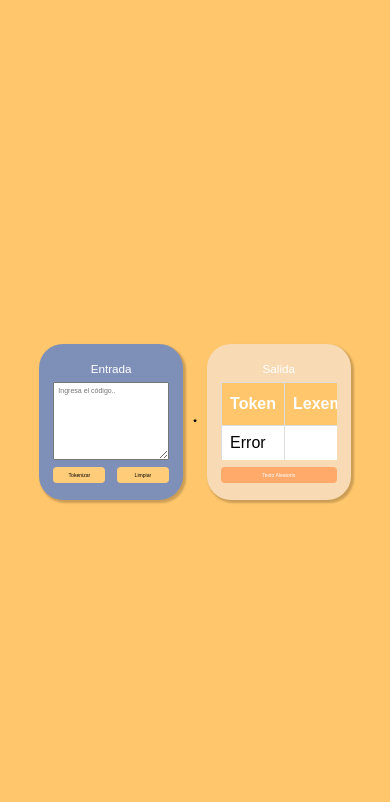
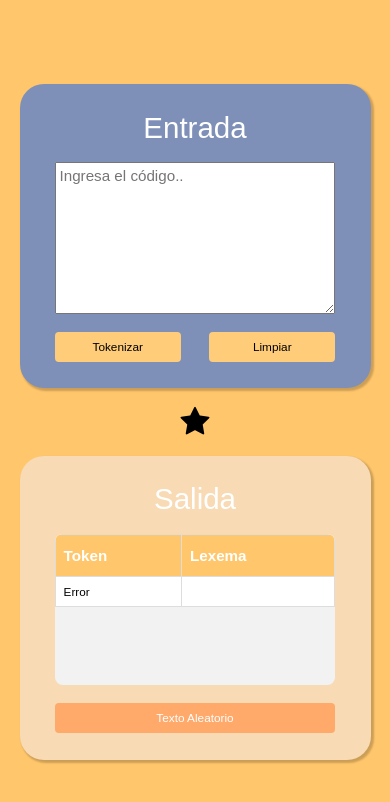
Before and after one commit to rojasfuentes/Tokenizer, a plain HTML site: page index.html in a window 390 px wide. Both pictures are taken after a click on the button "Tokenizar". Drawn offline with Linux system fonts and the light colour scheme; a web font is replaced by a local one.

Commit message:
Finished

```diff
--- a/index.html
+++ b/index.html
@@ -6,7 +6,6 @@
     <meta http-equiv="X-UA-Compatible" content="IE=edge">
     <meta name="viewport" content="width=device-width, initial-scale=1.0">
     <link rel="stylesheet" href="styles.css">
-
     <link rel="stylesheet" href="https://cdnjs.cloudflare.com/ajax/libs/font-awesome/4.7.0/css/font-awesome.min.css">
 </head>
 <title>Tokenizador</title>
@@ -32,7 +31,7 @@
                 Salida
             </div>
             <div class="salida_output">
-                <table id="customers">
+                <table id="salida_table">
                     <tr>
                         <th>Token</th>
                         <th>Lexema</th>
--- a/script.js
+++ b/script.js
@@ -21,7 +21,7 @@ document.addEventListener("DOMContentLoaded", function () {
     tokenBtn.addEventListener("click", function () {
         tbody.innerHTML = "";
 
-        let input = entrada.value.replace(/\n/g, " "); // Reemplazar los enter por espacio
+        let input = entrada.value.replace(/\n/g, " ");
         input = separarNumerosYCadena(input);
         const tokens = input.split(" ");
 
@@ -29,34 +29,34 @@ document.addEventListener("DOMContentLoaded", function () {
             const token = tokens[i];
             let tipo, lexema;
 
-            if (token.match(/^[a-zA-Z_]\w*$/)) { // Identificador
+            if (token.match(/^[a-zA-Z_]\w*$/)) {
                 tipo = "Identificador";
                 lexema = token;
-            } else if (token === "=") { // Igual
+            } else if (token === "=") {
                 tipo = "Igual";
                 lexema = token;
-            } else if (token === "+") { // Suma
+            } else if (token === "+") {
                 tipo = "Más";
                 lexema = token;
-            } else if (token === "-") { // Resta
+            } else if (token === "-") {
                 tipo = "Menos";
                 lexema = token;
-            } else if (token === "*") { // Multiplicación
+            } else if (token === "*") {
                 tipo = "Multiplicación";
                 lexema = token;
-            } else if (token === "/") { // División
+            } else if (token === "/") {
                 tipo = "División";
                 lexema = token;
-            } else if (token === ";") { // Punto y coma
+            } else if (token === ";") {
                 tipo = "Punto y coma";
                 lexema = token;
-            } else if (token === ".") { // Punto
+            } else if (token === ".") {
                 tipo = "Punto";
                 lexema = token;
-            } else if (token.match(/^\d+(\.\d+)?;$/)) { // Número seguido de punto y coma
+            } else if (token.match(/^\d+(\.\d+)?;$/)) {
                 tipo = "Número";
                 lexema = token.replace(";", "");
-            } else if (token.match(/^\d+(\.\d+)?$/)) { // Número
+            } else if (token.match(/^\d+(\.\d+)?$/)) {
                 tipo = "Número";
                 lexema = token;
             } else { // Error
@@ -80,7 +80,7 @@ document.addEventListener("DOMContentLoaded", function () {
         starIcon.classList.add("rotate-once");
         setTimeout(() => {
             starIcon.classList.remove("rotate-once");
-        }, 1000); // la animación tarda 1 segundo, así que espera ese tiempo antes de eliminar la clase
+        }, 1000);
 
     });
 
--- a/styles.css
+++ b/styles.css
@@ -36,7 +36,7 @@ body {
     justify-content: space-between;
 }
 
-.container_single{
+.container_single {
     height: 100%;
     width: 37vw;
     border-radius: 24px;
@@ -65,7 +65,7 @@ body {
     font-size: 1.2vw;
 }
 
-.entrada_input::-webkit-input-placeholder{
+.entrada_input::-webkit-input-placeholder {
     font-size: 1.8vw;
     margin: 0.5vw;
     float: left;
@@ -79,6 +79,17 @@ body {
     justify-content: space-between;
 }
 
+.button:hover {
+    background-color: #000;
+    color: white;
+    transform: scale(1.05);
+    border: 1px solid white;
+}
+
+.button:active {
+    transform: scale(1.1);
+}
+
 .button {
     width: 45%;
     height: 100%;
@@ -89,7 +100,7 @@ body {
     font-size: 1.3vw;
 }
 
-.star{
+.star {
     width: 6vw;
     height: 100%;
     color: #000;
@@ -103,39 +114,54 @@ body {
     background-color: var(--color-DairyCream);
 }
 
-.salida_output{
+.salida_output {
     width: 80%;
     height: 50%;
     margin: 5% 0;
     overflow: auto;
+    background-color: #f2f2f2;
+    border-radius: 2vw;
 }
 
-#customers {
+#salida_table {
     font-family: Arial, Helvetica, sans-serif;
     border-collapse: collapse;
     width: 100%;
 }
 
-  #customers td, #customers th {
+#salida_table td,
+#salida_table th {
     border: 1px solid #ddd;
     padding: 8px;
 }
 
-  #customers tr:nth-child(even){background-color: #f2f2f2;}
-  #customers tr:nth-child(odd){background-color: var(--color-white);}
+#salida_table td {
+    font-size: 1.2vw;
+}
 
-  #customers tr:hover {background-color: #ddd;}
+#salida_table tr:nth-child(even) {
+    background-color: #f2f2f2;
+}
 
-  #customers th {
+#salida_table tr:nth-child(odd) {
+    background-color: var(--color-white);
+}
+
+#salida_table tr:hover {
+    background-color: #ddd;
+}
+
+#salida_table th {
     padding-top: 12px;
     padding-bottom: 12px;
     text-align: left;
     background-color: var(--color-koromito);
     color: white;
     position: sticky;
+    font-size: 1.2vw;
 }
 
-  .buttons_text{
+.buttons_text {
     width: 100%;
     background-color: var(--color-atomicTangerine);
     color: white;
@@ -153,20 +179,86 @@ body {
     0% {
         transform: rotate(0deg);
     }
-    20%{
+
+    20% {
         scale: 1.2;
     }
-    50%{
+
+    50% {
         scale: 1.6;
         color: #ccc;
     }
-    80%{
+
+    80% {
         scale: 1.2;
     }
-    90%{
+
+    90% {
         scale: 1;
     }
+
     100% {
         transform: rotate(720deg);
     }
 }
+
+
+
+@media only screen and (max-width: 600px) {
+    .container {
+        height: 80vh;
+        width: 90vw;
+        flex-direction: column;
+        /* restante del código */
+    }
+
+    .container_single {
+        height: 45%;
+        width: 100%;
+        border-radius: 24px;
+        display: flex;
+        flex-direction: column;
+        align-items: center;
+        justify-content: center;
+        box-shadow: 2px 2px 2px 1px rgba(0, 0, 0, 0.2);
+    }
+
+    .star {
+        width: 100%;
+        height: 10%;
+        font-size: 8vw;
+    }
+
+
+    .entrada_input::-webkit-input-placeholder {
+        font-size: 1.8vh;
+    }
+
+    textarea {
+        font-size: 1000px;
+    }
+
+    .button{
+        font-size: 1.4vh;
+    }
+
+    .title{
+        font-size: 3.5vh;
+    }
+
+    .salida_output {
+        width: 80%;
+        height: 50%;
+        margin: 5% 0;
+        overflow: auto;
+        background-color: #f2f2f2;
+        border-radius: 2vw;
+    }
+
+    #salida_table td {
+        font-size: 3vw;
+    }
+    #salida_table th {
+        font-size: 1.8vh;
+    }
+}
```
Lines whose indentation alone changed are shown as unchanged.
